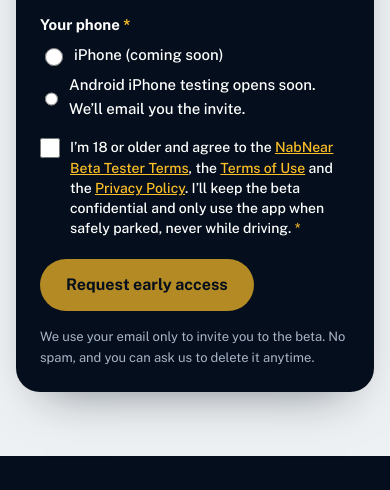
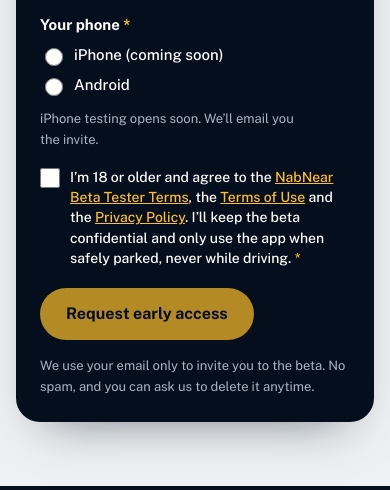
Before and after one commit to skandarz/nabnear-site, a plain HTML site: page index.html in a window 390 px wide. Shown: the part 4947-5437 px from the top of the page. Drawn offline with Linux system fonts and the light colour scheme.

Commit message:
Fix iPhone note placement on early-access form
Co-Authored-By: Claude Opus 5.5 <noreply@anthropic.com>

```diff
--- a/assets/site.css
+++ b/assets/site.css
@@ -164,6 +164,7 @@ section{position:relative}
 .early-form .agree input:focus-visible{outline:2px solid var(--curb);outline-offset:2px}
 .early-form button{justify-self:start;cursor:pointer;margin-top:4px}
 .early-form button:disabled{opacity:.7;cursor:default}
+.early-form .ea-note{font-size:13px;color:var(--mist);margin:6px 0 0}
 .early-form .ea-fine{font-size:13px;color:var(--mist);margin:0}
 .ea-status{font-weight:700;margin:0;color:var(--curb)}
 .early-form [hidden]{display:none!important}
--- a/index.html
+++ b/index.html
@@ -100,7 +100,8 @@
 <div class="field"><label for="ea-hood">Neighborhood</label><input id="ea-hood" name="entry.587116956" type="text" placeholder="e.g. Rittenhouse, Fishtown"></div>
 <fieldset class="field"><legend>Your phone <span aria-hidden="true">*</span></legend>
 <label class="choice"><input type="radio" name="entry.204317262" value="iPhone" required> iPhone (coming soon)</label>
-<label class="choice"><input type="radio" name="entry.204317262" value="Android"> Android iPhone testing opens soon. We&rsquo;ll email you the invite.</label></fieldset>
+<label class="choice"><input type="radio" name="entry.204317262" value="Android"> Android</label>
+<p class="ea-note">iPhone testing opens soon. We&rsquo;ll email you the invite.</p></fieldset>
 <div class="hp" aria-hidden="true"><label for="ea-web">Leave this empty</label><input id="ea-web" type="text" tabindex="-1" autocomplete="off"></div>
 <label class="agree" for="ea-agree"><input id="ea-agree" type="checkbox" name="entry.1327439314" value="I agree" required><span>I&rsquo;m 18 or older and agree to the <a href="/beta-terms/" target="_blank" rel="noopener">NabNear Beta Tester Terms</a>, the <a href="/terms/" target="_blank" rel="noopener">Terms of Use</a> and the <a href="/privacy/" target="_blank" rel="noopener">Privacy Policy</a>. I&rsquo;ll keep the beta confidential and only use the app when safely parked, never while driving. <span aria-hidden="true">*</span></span></label>
 <button class="btn btn-curb" type="submit">Request early access</button>
```
